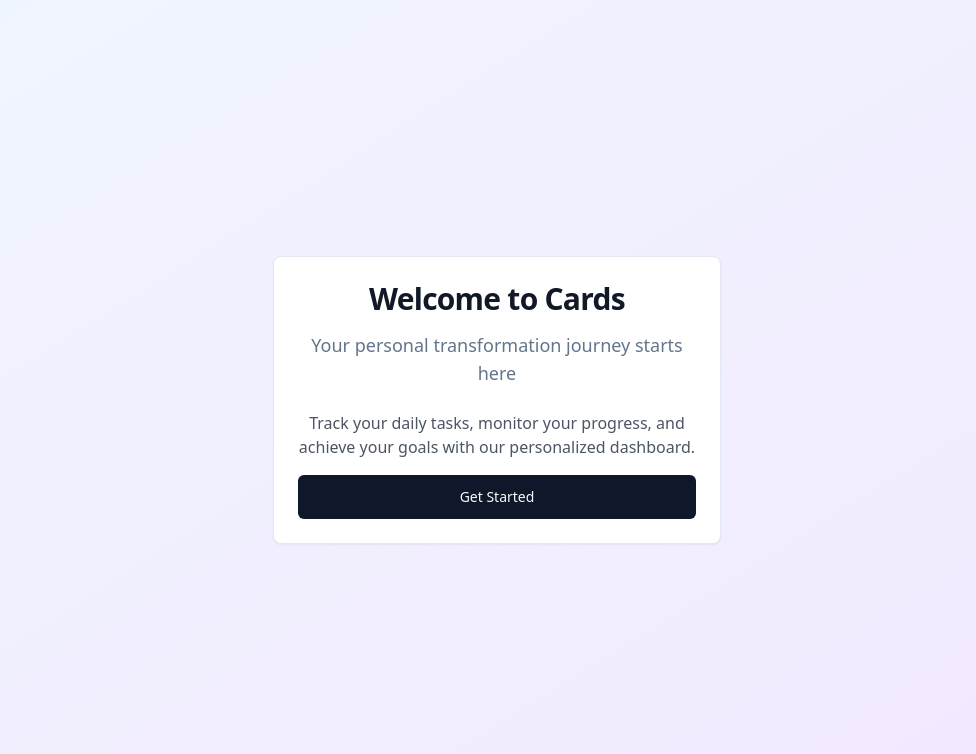
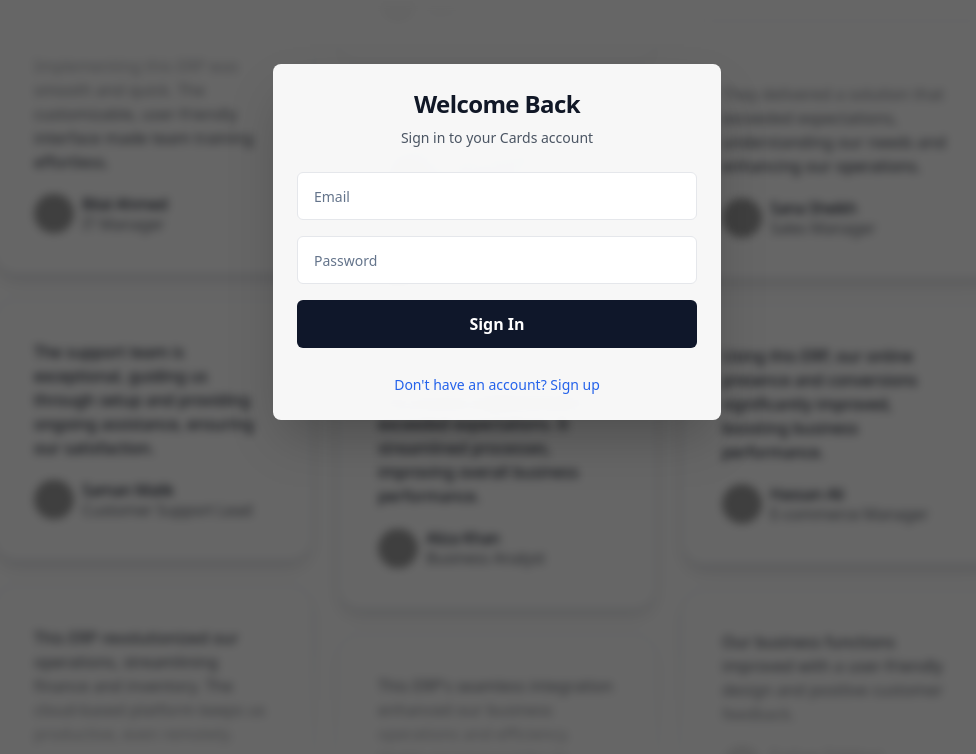
Before and after one commit to matheusaraujo27/task-card-shine, a React (Vite) app: page / in a window 1280 px wide. Shown: the top 754 px of the page, without its empty margins (143-1119 px from the left). Built offline with nearby package versions, Linux system fonts and the light colour scheme; grey boxes are pictures that could not be loaded.

Commit message:
Remove initial welcome screen
Remove the initial welcome screen and redirect to the authentication screen as the first page.

```diff
--- a/src/App.tsx
+++ b/src/App.tsx
@@ -5,7 +5,6 @@ import { TooltipProvider } from "@/components/ui/tooltip";
 import { QueryClient, QueryClientProvider } from "@tanstack/react-query";
 import { BrowserRouter, Routes, Route, Navigate } from "react-router-dom";
 import { AuthProvider, useAuth } from "@/hooks/useAuth";
-import Index from "./pages/Index";
 import Auth from "./pages/Auth";
 import Dashboard from "./pages/Dashboard";
 import WeekView from "./pages/WeekView";
@@ -52,7 +51,7 @@ const App = () => (
           <Routes>
             <Route path="/" element={
               <PublicRoute>
-                <Index />
+                <Auth />
               </PublicRoute>
             } />
             <Route path="/auth" element={
```
